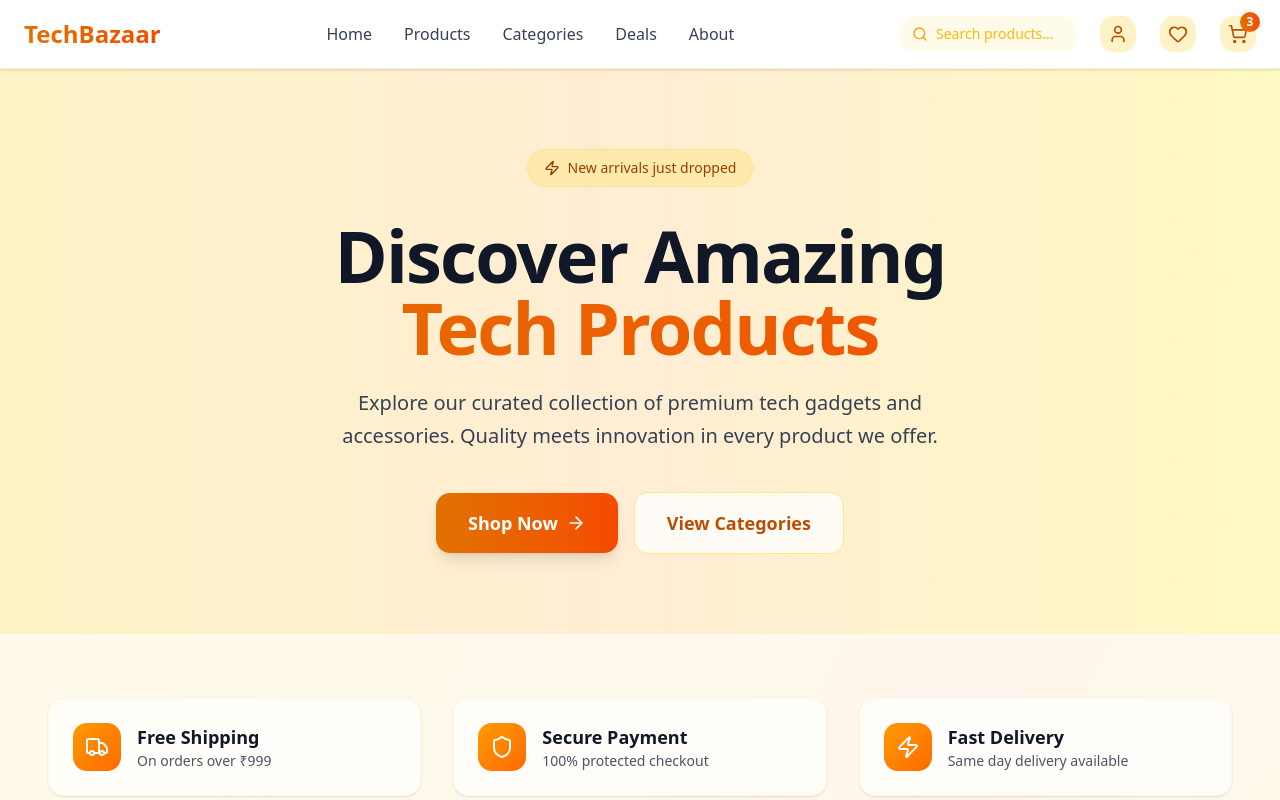
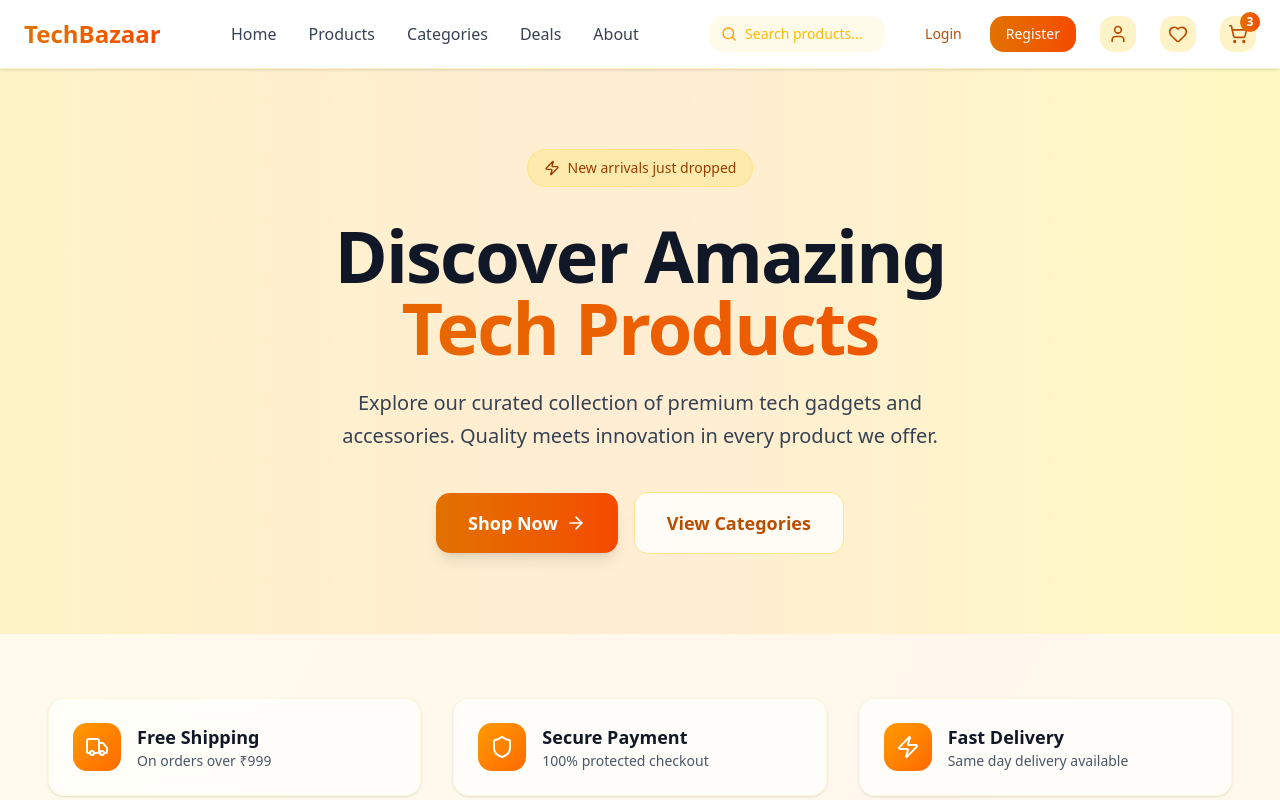
Before and after one commit to tejashcodes24/E-commerce, a React (Vite) app: page / in a window 1280 px wide. Shown: the top 800 px of the page. Built offline with nearby package versions, Linux system fonts and the light colour scheme.

Commit message:
feat: add login and register buttons to Navbar with mobile search functionality

```diff
--- a/src/components/Navbar.jsx
+++ b/src/components/Navbar.jsx
@@ -62,6 +62,22 @@ export default function Navbar() {
                 placeholder="Search products..."
                 className="bg-transparent text-sm outline-none w-32 placeholder-amber-400"
               />
+            </div>
+
+            {/* Login/Register Buttons - Desktop */}
+            <div className="hidden md:flex items-center gap-3">
+              <Link
+                to="/login"
+                className="px-4 py-2 text-sm font-medium text-amber-700 hover:text-amber-800 transition-colors duration-300"
+              >
+                Login
+              </Link>
+              <Link
+                to="/register"
+                className="px-4 py-2 text-sm font-medium text-white bg-gradient-to-r from-amber-600 to-orange-600 rounded-xl hover:from-amber-700 hover:to-orange-700 transition-colors duration-300"
+              >
+                Register
+              </Link>
             </div>
 
             {/* User Account */}
@@ -131,16 +147,26 @@ export default function Navbar() {
                 About
               </Link>
 
+              {/* Mobile Search */}
+              <div className="flex items-center bg-amber-50 rounded-xl px-3 py-2 mt-2">
+                <Search className="w-4 h-4 text-amber-500 mr-2" />
+                <input
+                  type="text"
+                  placeholder="Search products..."
+                  className="bg-transparent text-sm outline-none w-full placeholder-amber-400"
+                />
+              </div>
+
               <div className="flex items-center gap-4 pt-4 border-t border-amber-100">
                 <Link
                   to="/login"
-                  className="flex-1 text-center py-2 text-sm font-medium text-amber-700 bg-amber-100 rounded-xl"
+                  className="flex-1 text-center py-2 text-sm font-medium text-amber-700 bg-amber-100 rounded-xl hover:bg-amber-200 transition-colors duration-300"
                 >
                   Login
                 </Link>
                 <Link
                   to="/register"
-                  className="flex-1 text-center py-2 text-sm font-medium text-white bg-gradient-to-r from-amber-600 to-orange-600 rounded-xl"
+                  className="flex-1 text-center py-2 text-sm font-medium text-white bg-gradient-to-r from-amber-600 to-orange-600 rounded-xl hover:from-amber-700 hover:to-orange-700 transition-colors duration-300"
                 >
                   Register
                 </Link>
```
